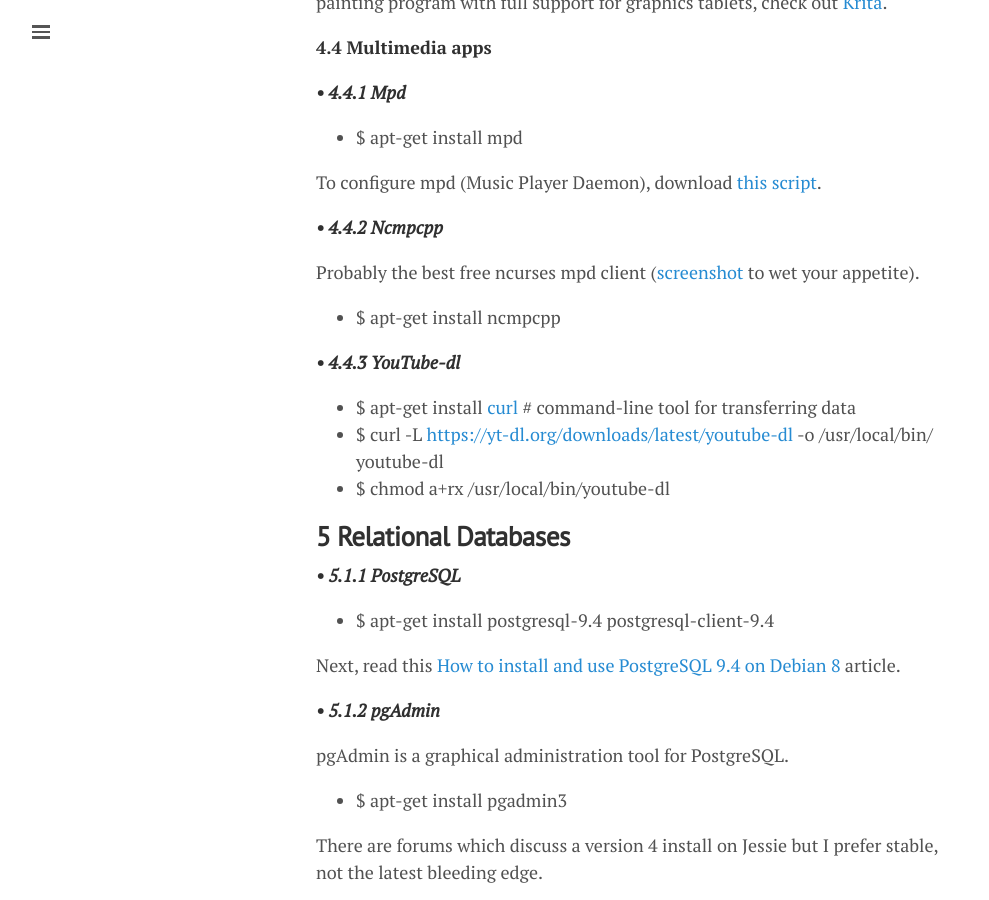
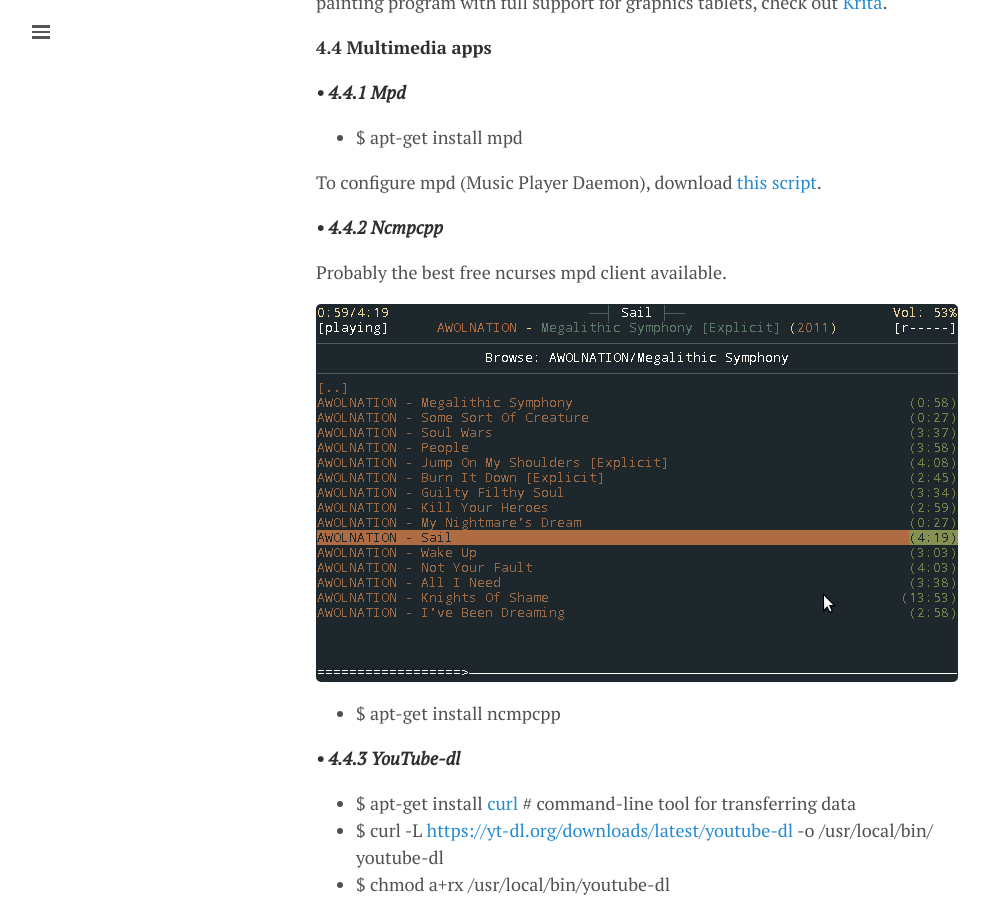
Before and after one commit to lgeurts/lgeurts.github.io, a Jekyll site: the page built from _posts/2017-07-11-bunsenlabs-linux-setup-notes-for dell-inspiron-6000.md, in a window 1280 px wide and 900 px high, scrolled down 4432 px. Shown: the whole window, without its empty margins (0-989 px from the left). Built offline with Jekyll 4.4.1, drawn with Linux system fonts in a browser that asks for light colours; nearby versions of some CDN libraries; comment, search, counter and statistics services are not loaded.

Commit message:
Update section 4.4 #131

```diff
--- a/_posts/2017-07-11-bunsenlabs-linux-setup-notes-for dell-inspiron-6000.md
+++ b/_posts/2017-07-11-bunsenlabs-linux-setup-notes-for dell-inspiron-6000.md
@@ -126,7 +126,9 @@
 
 ***• 4.4.2 Ncmpcpp***
 
-Probably the best free ncurses mpd client ([screenshot](http://pre00.deviantart.net/31fd/th/pre/f/2017/128/9/0/screenshot_by_phleagol-db8ildu.png) to wet your appetite).
+Probably the best free ncurses mpd client available.
+
+![ncmpcpp](/assets/ncmpcpp.png)
 
 - $ apt-get install ncmpcpp
 
```
